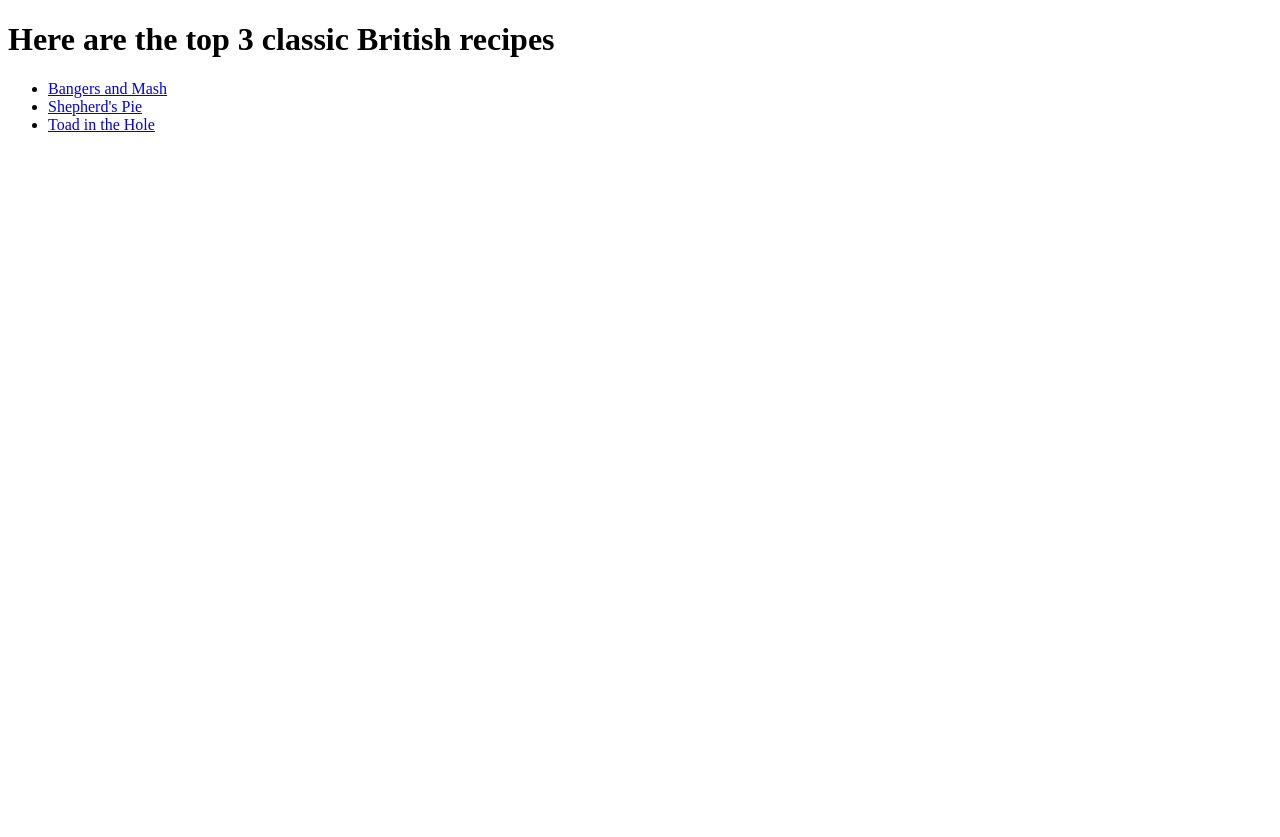
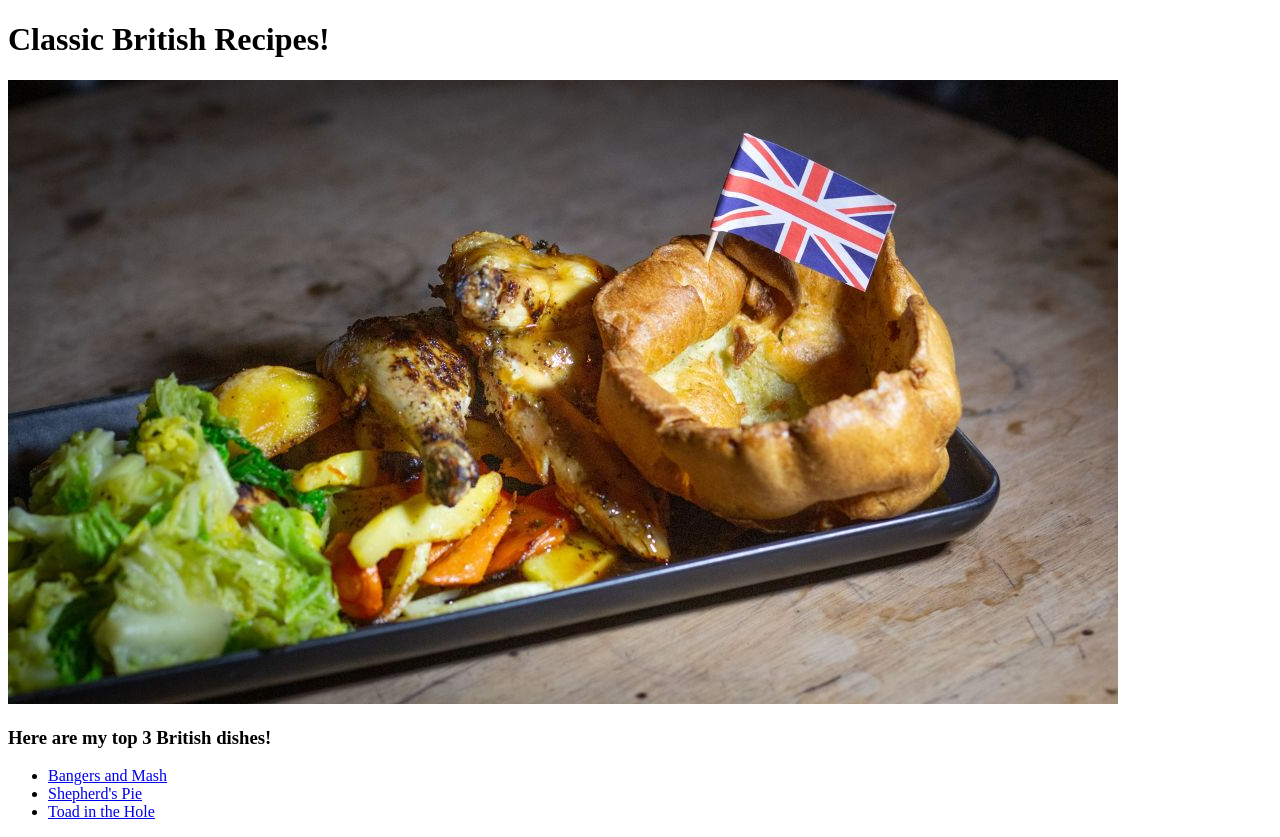
Before and after one commit to AliBabaGZ/odin-recipes, a plain HTML site: page index.html in a window 1280 px wide. Before the commit the page ends 800 px from the top, so only its background shows below. Drawn offline with Linux system fonts and the light colour scheme.

Commit message:
Completed index.html

```diff
--- a/index.html
+++ b/index.html
@@ -1,12 +1,17 @@
 <!DOCTYPE html>
 <html lang="en">
   <head>
-    <meta charset="UTF-8">
-    <meta name="viewport" content="width=device-width, initial-scale=1.0">
+    <meta charset="UTF-8" />
+    <meta name="viewport" content="width=device-width, initial-scale=1.0" />
     <title>Classic British Dishes</title>
   </head>
   <body>
-    <h1>Here are the top 3 classic British recipes </h1>
+    <h1>Classic British Recipes!</h1>
+    <img
+      src="./images/British-Cooking.jpg"
+      alt="A picture of a roast dinner with a little union jack flag stuck in the yorkshire pudding"
+    />
+    <h3>Here are my top 3 British dishes!</h3>
     <ul>
       <li><a href="./recipies/bangers-mash.html">Bangers and Mash</a></li>
       <li><a href="./recipies/shepherd-pie.html">Shepherd's Pie</a></li>
```
Lines whose indentation alone changed are shown as unchanged.
